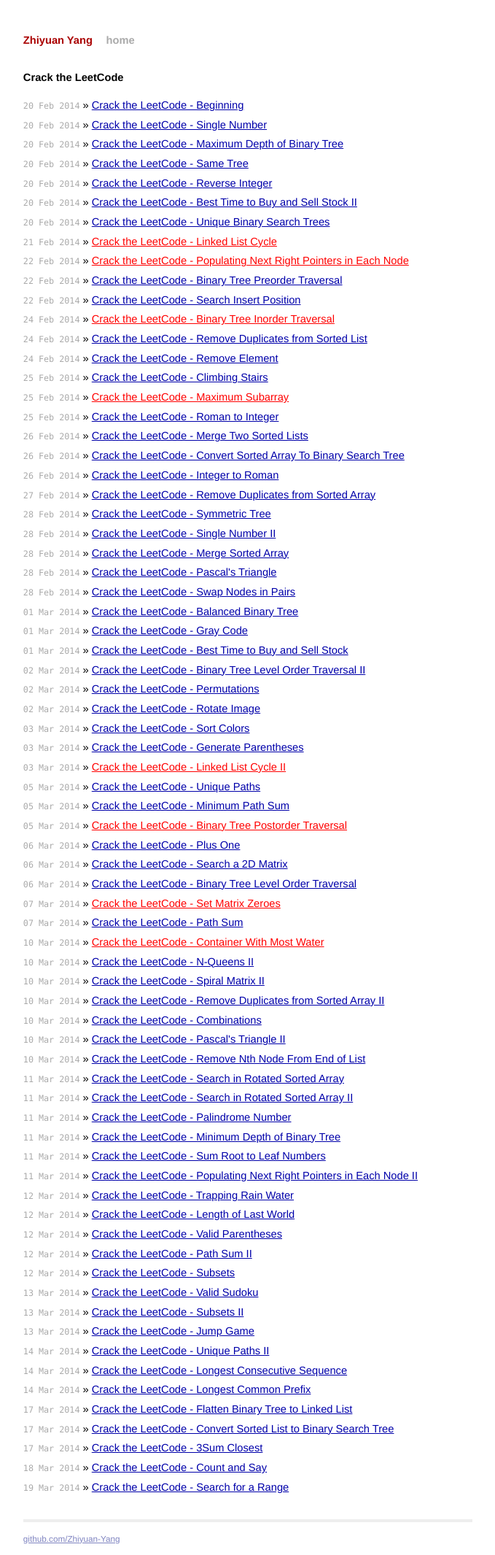
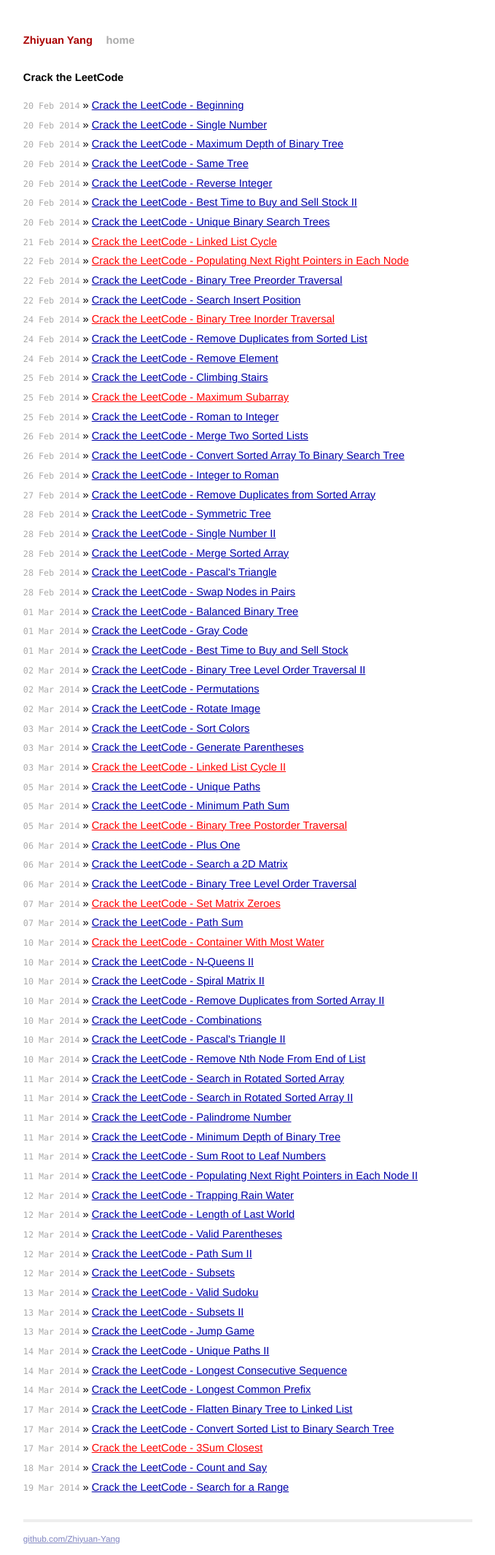
Before and after one commit to BugYang/LeetCode, a Jekyll site: the page built from index.html, in a window 1280 px wide. Shown: the whole page at 73% size, without its empty margins (300-979 px from the left). Built offline with Jekyll 4.4.1, drawn with Linux system fonts in a browser that asks for light colours; Markdown is read by kramdown in place of the engine named in the settings.

Commit message:
mark 3sum closest

```diff
--- a/index.html
+++ b/index.html
@@ -76,7 +76,7 @@
       <li><span>14 Mar 2014</span> &raquo; <a href="{{ site.baseurl }}/2014/03/14/crack-the-leetcode-longest-common-prefix.html">Crack the LeetCode - Longest Common Prefix</a></li>
       <li><span>17 Mar 2014</span> &raquo; <a href="{{ site.baseurl }}/2014/03/17/crack-the-leetcode-flatten-binary-tree.html">Crack the LeetCode - Flatten Binary Tree to Linked List</a></li>
       <li><span>17 Mar 2014</span> &raquo; <a href="{{ site.baseurl }}/2014/03/17/crack-the-leetcode-list-to-tree.html">Crack the LeetCode - Convert Sorted List to Binary Search Tree</a></li>
-      <li><span>17 Mar 2014</span> &raquo; <a href="{{ site.baseurl }}/2014/03/17/crack-the-leetcode-3sum-closest.html">Crack the LeetCode - 3Sum Closest</a></li>
+      <li><span>17 Mar 2014</span> &raquo; <a href="{{ site.baseurl }}/2014/03/17/crack-the-leetcode-3sum-closest.html" style="color:red">Crack the LeetCode - 3Sum Closest</a></li>
       <li><span>18 Mar 2014</span> &raquo; <a href="{{ site.baseurl }}/2014/03/18/crack-the-leetcode-count-and-say.html">Crack the LeetCode - Count and Say</a></li>
       <li><span>19 Mar 2014</span> &raquo; <a href="{{ site.baseurl }}/2014/03/19/crack-the-leetcode-search-for-range.html">Crack the LeetCode - Search for a Range</a></li>
   </ul>
```
